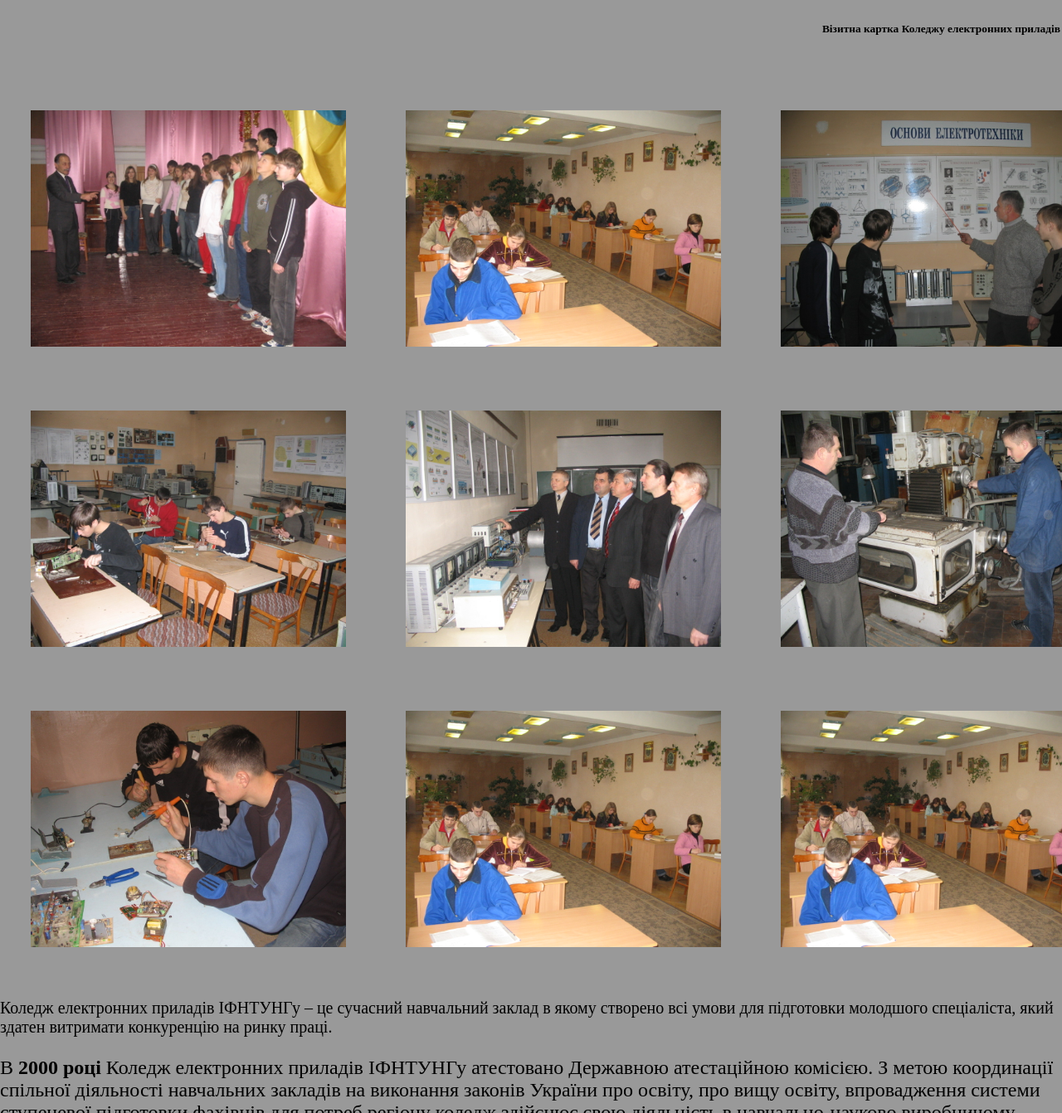
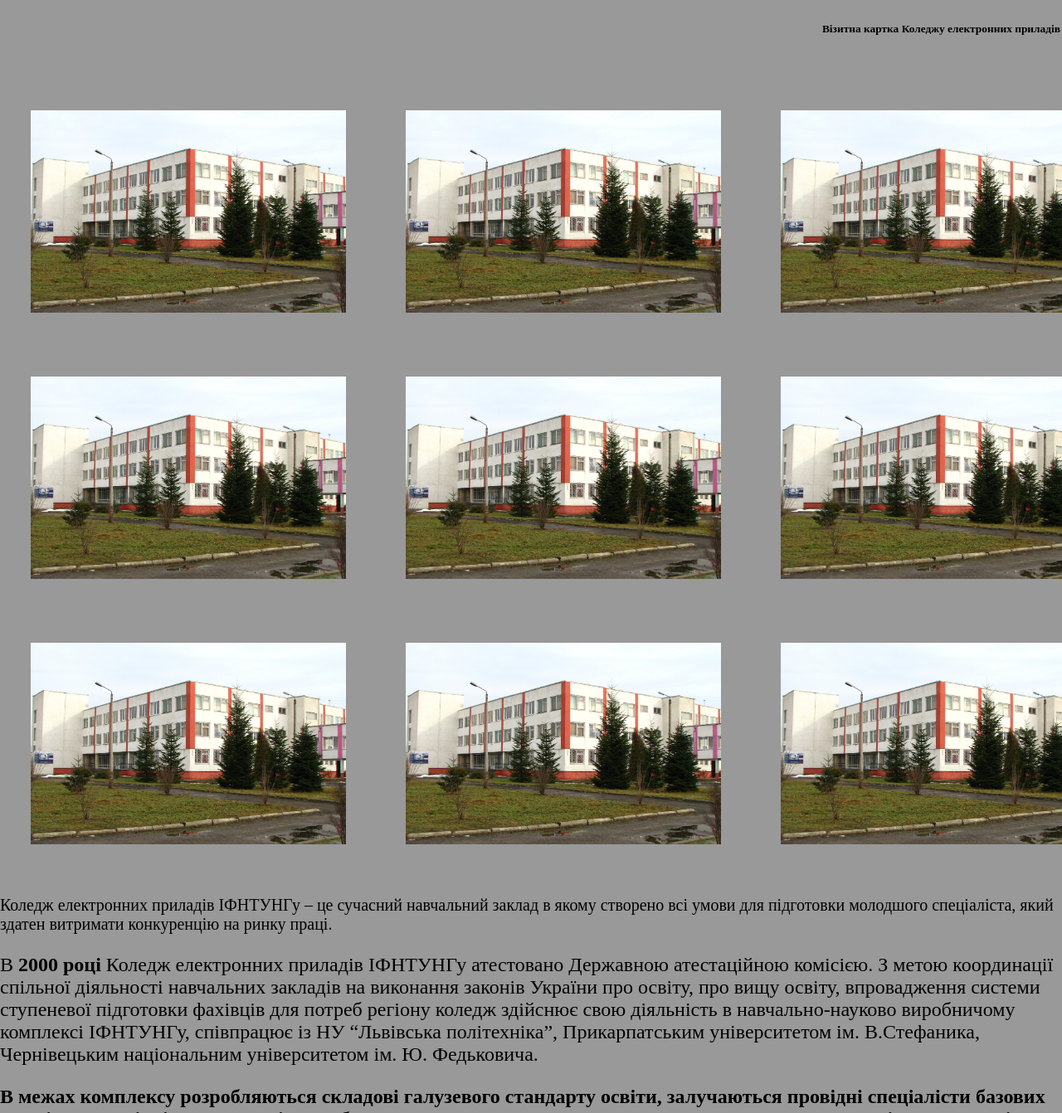
Before and after one commit to Andriykep/lab-3, a plain HTML site: page index.html in a window 1280 px wide. Shown: the part 500-1842 px from the top of the page at 83% size. Drawn offline with Linux system fonts and the light colour scheme.

Commit message:
Update index.html

```diff
--- a/index.html
+++ b/index.html
@@ -51,20 +51,20 @@
 
 		<table>
 			<tr>
-				<td><img src="img/kep1.jpg" alt="#"></td>
-				<td><img src="img/kep2.jpg" alt=""></td>
-				<td><img src="img/kep3.jpg" alt=""></td>
+				<td><img src="img/kep.jpg" alt="#"></td>
+				<td><img src="img/kep.jpg" alt=""></td>
+				<td><img src="img/kep.jpg" alt=""></td>
 
 			</tr>
 			<tr>
-				<td><img src="img/kep4.jpg" alt=""></td>
-				<td><img src="img/kep5.jpg" alt=""></td>
-				<td><img src="img/kep6.jpg" alt=""></td>
+				<td><img src="img/kep.jpg" alt=""></td>
+				<td><img src="img/kep.jpg" alt=""></td>
+				<td><img src="img/kep.jpg" alt=""></td>
 			</tr>
 			<tr>
-				<td><img src="img/kep7.jpg" alt=""></td>
-				<td><img src="img/kep2.jpg" alt=""></td>
-				<td><img src="img/kep2.jpg" alt=""></td>
+				<td><img src="img/kep.jpg" alt=""></td>
+				<td><img src="img/kep.jpg" alt=""></td>
+				<td><img src="img/kep.jpg" alt=""></td>
 			</tr>
 		</table>
 	</div>
```
